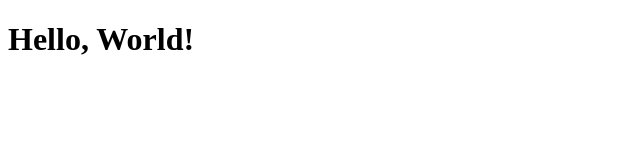
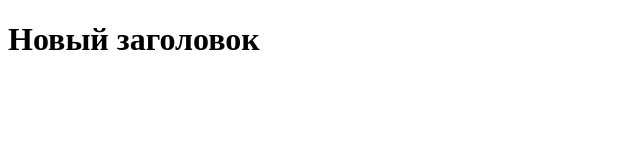
Before and after one commit to AzamatIsabaev/project, a plain HTML site: page index.html in a window 1280 px wide. Shown: the whole page, without its empty margins (0-640 px from the left). Drawn offline with Linux system fonts and the light colour scheme.

Commit message:
New header

```diff
--- a/index.html
+++ b/index.html
@@ -6,6 +6,6 @@
   <title>Document></title>
 </head>
 <body>
-<h1>Hello, World!</h1>
+  <h1>Новый заголовок</h1>
 </body>
 </html>
```
